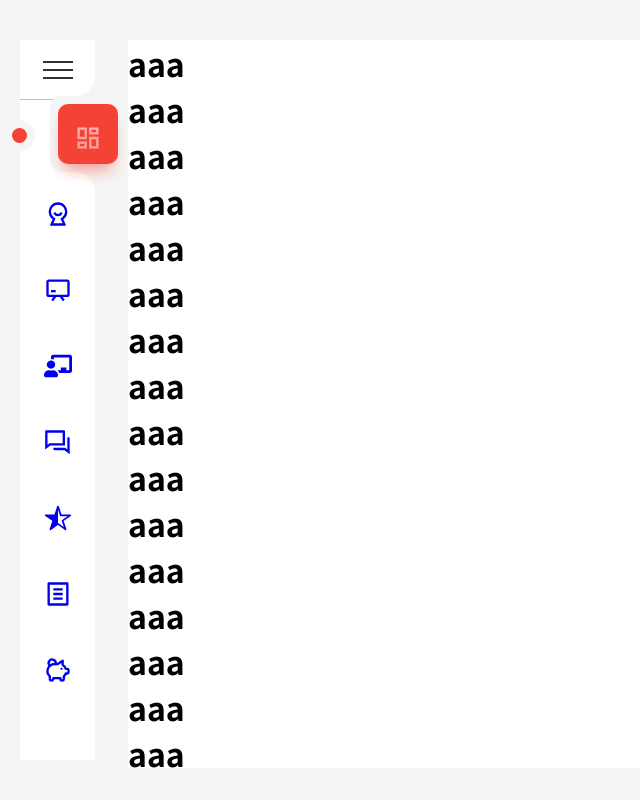
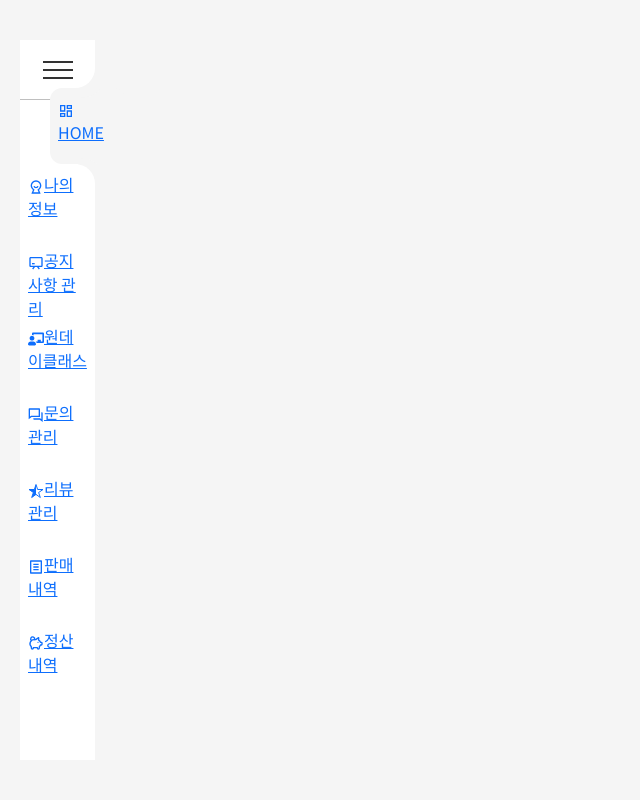
Before and after one commit to kimch321/project_admin, a React (Create React App) app: page /admin in a window 1280 px wide. Shown: the whole page, without its empty margins (0-640 px from the left). Built offline with nearby package versions, Linux system fonts and the light colour scheme.

Commit message:
sidebar bootstrap 적용 중
// 새로 고침시 초기화 되고 만다.
    const [activeLi, setActiveLi] = useState(0);

    url경로를 가져와서 해당 경로일때 active되게 하는 방법은 없을까?

```diff
--- a/src/index.js
+++ b/src/index.js
@@ -1,6 +1,6 @@
 import React from 'react';
 import ReactDOM from 'react-dom/client';
-// import 'bootstrap/dist/css/bootstrap.css';
+import 'bootstrap/dist/css/bootstrap.css';
 import reportWebVitals from './reportWebVitals';
 import "./index.css"
 import App from "./App";
--- a/src/pages/admin/Admin.jsx
+++ b/src/pages/admin/Admin.jsx
@@ -6,11 +6,10 @@ import SideNav from "./component/SideNav";
 function Admin() {
     const [sideOpen, setSideOpen] = useState('');
 
-
   return(
     <div>
       <SideNav isActive={sideOpen} setIsActive={setSideOpen}/>
-        <Outlet context={sideOpen} />
+      {/*<Outlet context={sideOpen} />*/}
     </div>
   )
 
--- a/src/pages/admin/component/SideNav.css
+++ b/src/pages/admin/component/SideNav.css
@@ -1,92 +1,92 @@
-.navigation
+.sidebar_navigation
 {
     position: fixed;
+    inset: 40px 0 40px 20px;
     width: 75px;
-    inset: 40px 0 40px 20px;
-    background: var(--color-white);
-    transition: 0.5s;
+    background: #fff;
     display: flex;
     justify-content: center;
     align-items: center;
+    transition: 0.5s;
 }
-.navigation.active
+.sidebar_navigation.sidebar_active
 {
     width: 250px;
 }
-.navigation .menuToggle
+
+.sidebar_menuToggle
 {
     position: absolute;
     top: 0;
     left: 0;
     width: 100%;
     height: 60px;
-    border-bottom: 1px solid var(--color-border);
+    padding: 0 23px;
+    border-bottom: 1px solid rgba(0,0,0,0.25);
+    display: flex;
+    justify-content: flex-start;
+    align-items: center;
     cursor: pointer;
-    display: flex;
-    align-items: center;
-    justify-content: flex-start;
-    padding: 0 23px;
 }
 
-.navigation .menuToggle::before
+.sidebar_menuToggle::before
 {
-    content:'';
+    content: '';
     position: absolute;
     width: 30px;
     height: 2px;
-    background: var(--color-hamberger);
+    background: #333;
     transform: translateY(-8px);
-    transition: 0.5s;
+    transition:0.5s
 }
-
-.navigation.active .menuToggle::before
+.sidebar_navigation.sidebar_active .sidebar_menuToggle::before
 {
-    transform: translateY(0px) rotate(45deg);
+    transform:  translateY(0px) rotate(45deg);
 }
-
-.navigation .menuToggle::after
+.sidebar_menuToggle::after
 {
-    content:'';
+    content: '';
     position: absolute;
     width: 30px;
     height: 2px;
-    background: var(--color-hamberger);
+    background: #333;
     transform: translateY(8px);
-    transition: 0.5s;
-    box-shadow: 0 -8px 0 var(--color-hamberger);
+    box-shadow: 0 -8px 0 #333;
+    transition:0.5s
 }
-.navigation.active .menuToggle::after
+.sidebar_navigation.sidebar_active .sidebar_menuToggle::after
 {
-    transform: translateY(0px) rotate(-45deg);
-    box-shadow: 0 0 0 var(--color-hamberger);
+    transform:  translateY(0px) rotate(-45deg);
+    box-shadow: 0 0 0 #333;
 }
-.navigation ul
+.sidebar_navigation ul
 {
     display: flex;
     flex-direction: column;
     width: 100%;
+    padding: 0;
 }
-.navigation ul li
+.sidebar_navigation ul li
 {
     list-style: none;
-    height: 76px;
     position: relative;
     width: 100%;
-    border-radius:12px;
+    height: 76px;
+    border-radius: 12px;
+    transition: 0.5s;
     border: 8px solid transparent;
-    transition: 0.5s;
 }
-.navigation ul li.active
+.sidebar_navigation ul li.sidebar_active
 {
     transform: translateX(30px);
     background: var(--color-umbak);
 }
-.navigation ul li::before
+.sidebar_navigation ul li::before
 {
-    content:'';
-    position:absolute;
+    content: '';
+    position: absolute;
     top: -28px;
-    right: -10px;
+    right: -9px;
     width: 20px;
     height: 20px;
     background: transparent;
@@ -96,17 +96,17 @@
     transform-origin: bottom right;
     transition: 0.5s;
 }
-.navigation ul li.active::before
+.sidebar_navigation ul li.sidebar_active::before
 {
     right: 22px;
     transform: scale(1);
 }
-.navigation ul li::after
+.sidebar_navigation ul li::after
 {
-    content:'';
-    position:absolute;
+    content: '';
+    position: absolute;
     bottom: -28px;
-    right: 10px;
+    right: -10px;
     width: 20px;
     height: 20px;
     background: transparent;
@@ -116,88 +116,8 @@
     transform-origin: top right;
     transition: 0.5s;
 }
-.navigation ul li.active::after
+.sidebar_navigation ul li.sidebar_active::after
 {
     right: 22px;
     transform: scale(1);
 }
-.navigation ul li a
-{
-    position: relative;
-    display: flex;
-    justify-content: flex-start;
-    align-items: center;
-    width: 200px;
-    text-align: center;
-    text-decoration: none;
-    z-index: 100;
-}
-.navigation ul li a .icon
-{
-    position: relative;
-    display: block;
-    min-width: 60px;
-    height: 60px;
-    border-radius: 10px;
-    background: var(--color-white);
-    font-size: 1.75em;
-    line-height: 60px;
-    border: 6px solid transparent;
-    transition: 0.5s;
-}
-.navigation ul li.active a .icon
-{
-    color: #fff;
-    background: var(--clr);
-}
-
-.navigation ul li a .icon:before
-{
-    content:'';
-    position: absolute;
-    top:12px;
-    left:0;
-    width:100%;
-    height: 100%;
-    background: var(--clr);
-    filter: blur(8px);
-    opacity: 0;
-    transition: 0.5s;
-}
-.navigation ul li.active a .icon:before
-{
-    opacity: 0.5;
-}
-.navigation ul li a .icon:after
-{
-    content:'';
-    position: absolute;
-    top: 10px;
-    left: -60px;
-    width:15px;
-    height:15px;
-    background: var(--clr);
-    border: 8px solid var(--color-umbak);
-    border-radius: 50%;
-}
-.navigation ul li a .text
-{
-    position: relative;
-    padding: 0 15px;
-    color: #333;
-    display: flex;
-    align-items: center;
-    height: 60px;
-    opacity: 0;
-    visibility: hidden;
-    transition: 0.5s;
-}
-.navigation.active ul li a .text
-{
-    visibility: visible;
-    opacity: 1;
-}
-/*.navigation ul li.active a .text*/
-/*{*/
-/*    color: var(--color-white);*/
-/*}*/
--- a/src/pages/admin/component/SideNav.jsx
+++ b/src/pages/admin/component/SideNav.jsx
@@ -13,85 +13,92 @@ export default function SideNav({isActive, setIsActive}) {
     const [activeLi, setActiveLi] = useState(0);
 
     const handleClick = () => {
-        (isActive === '') ?  setIsActive('active') : setIsActive('')
+        (isActive === '') ?  setIsActive('sidebar_active') : setIsActive('')
     };
+
+    // navigation => sidebar_navigation
+    // menuToggle => sidebar_menuToggle
+    // list => sidebar_list
+    // active => sidebar_active
+    // icon => sidebar_icon
+    // text => sidebar_text
 
     return (
     <>
-        <div className={`navigation ${isActive}`}>
-      <div className={`menuToggle`} onClick={handleClick}>
+    <div className={`sidebar_navigation ${isActive}`}>
+      <div className={`sidebar_menuToggle`} onClick={handleClick}>
       </div>
         <ul>
-            <li className={`list ${activeLi === 0 ? 'active' : ''}`}
+            <li className={`sidebar_list ${activeLi === 0 ? 'sidebar_active' : ''}`}
                 onClick={() => setActiveLi(0)}>
                 <Link to="/admin">
-                    <span className={`icon`} style={{'--clr': '#f44336'}}>
+                    <span className={`sidebar_icon`} style={{'--clr': '#f44336'}}>
                         <MdOutlineDashboard />
                     </span>
-                    <span className={`text`}>HOME</span>
+                    <span className={`sidebar_text`}>HOME</span>
                 </Link>
             </li>
-            <li className={`list ${activeLi === 1 ? 'active' : ''}`}
+            <li className={`sidebar_list ${activeLi === 1 ? 'sidebar_active' : ''}`}
                 onClick={() => setActiveLi(1)}>
                 <Link to="/admin/myinfo">
-                    <span className={`icon`} style={{'--clr': '#ffa117'}}>
+                    <span className={`sidebar_icon`} style={{'--clr': '#ffa117'}}>
                         <RiUser5Line />
                     </span>
-                    <span className={`text`}>나의 정보</span>
+                    <span className={`sidebar_text`}>나의 정보</span>
                 </Link>
             </li>
-            <li className={`list ${activeLi === 2 ? 'active' : ''}`}
+            <li className={`sidebar_list ${activeLi === 2 ? 'sidebar_active' : ''}`}
                 onClick={() => setActiveLi(2)}>
                 <Link to="#">
-                    <span className={`icon`} style={{'--clr': '#0fc70f'}}>
+                    <span className={`sidebar_icon`} style={{'--clr': '#0fc70f'}}>
                         <BiChalkboard />
                     </span>
-                    <span className={`text`}>공지사항 관리</span>
+                    <span className={`sidebar_text`}>공지사항 관리</span>
                 </Link>
             </li>
-            <li className={`list ${activeLi === 3 ? 'active' : ''}`}
+            <li className={`sidebar_list ${activeLi === 3 ? 'sidebar_active' : ''}`}
                 onClick={() => setActiveLi(3)}>
                 <Link to="#">
-                    <span className={`icon`} style={{'--clr': '#2196f3'}}>
+                    <span className={`sidebar_icon`} style={{'--clr': '#2196f3'}}>
                         <FaChalkboardTeacher />
                     </span>
-                    <span className={`text`}>원데이클래스</span>
+                    <span className={`sidebar_text`}>원데이클래스</span>
                 </Link>
             </li>
-            <li className={`list ${activeLi === 4 ? 'active' : ''}`}
+            <li className={`sidebar_list ${activeLi === 4 ? 'sidebar_active' : ''}`}
                 onClick={() => setActiveLi(4)}>
                 <Link to="#">
-                    <span className={`icon`} style={{'--clr': '#7986cb'}}>
+                    <span className={`sidebar_icon`} style={{'--clr': '#7986cb'}}>
                        <RiQuestionAnswerLine />
                     </span>
-                    <span className={`text`}>문의 관리</span>
+                    <span className={`sidebar_text`}>문의 관리</span>
                 </Link>
             </li>
-            <li className={`list ${activeLi === 5 ? 'active' : ''}`}
+            <li className={`sidebar_list ${activeLi === 5 ? 'sidebar_active' : ''}`}
                 onClick={() => setActiveLi(5)}>
                 <Link to="#">
-                    <span className={`icon`} style={{'--clr': '#b145e9'}}>
+                    <span className={`sidebar_icon`} style={{'--clr': '#b145e9'}}>
                         <IoStarHalf />
                     </span>
-                    <span className={`text`}>리뷰 관리</span>
+                    <span className={`sidebar_text`}>리뷰 관리</span>
                 </Link>
             </li>
-            <li className={`list ${activeLi === 6 ? 'active' : ''}`}
+            <li className={`sidebar_list ${activeLi === 6 ? 'sidebar_active' : ''}`}
                 onClick={() => setActiveLi(6)}>
                 <Link to="#">
-                    <span className={`icon`} style={{'--clr': '#c5e1a5'}}>
+                    <span className={`sidebar_icon`} style={{'--clr': '#c5e1a5'}}>
                         <RiFileListLine />
                     </span>
-                    <span className={`text`}>판매 내역</span>
+                    <span className={`sidebar_text`}>판매 내역</span>
                 </Link>
             </li>
-            <li className={`list ${activeLi === 7 ? 'active' : ''}`}
+            <li className={`sidebar_list ${activeLi === 7 ? 'sidebar_active' : ''}`}
                 onClick={() => setActiveLi(7)}>
                 <Link to="#">
-                    <span className={`icon`} style={{'--clr': '#e57373'}}>
+                    <span className={`sidebar_icon`} style={{'--clr': '#e57373'}}>
                         <TbPigMoney />
                     </span>
-                    <span className={`text`}>정산 내역</span>
+                    <span className={`sidebar_text`}>정산 내역</span>
                 </Link>
             </li>
         </ul>
--- a/src/pages/admin/pages/Home.jsx
+++ b/src/pages/admin/pages/Home.jsx
@@ -7,37 +7,7 @@ export default function Home() {
 
   return (
     <div className={`main ${isActive}`}>
-    <h1>aaa</h1>
-    <h1>aaa</h1>
-    <h1>aaa</h1>
-    <h1>aaa</h1>
-    <h1>aaa</h1>
-    <h1>aaa</h1>
-    <h1>aaa</h1>
-    <h1>aaa</h1>
-    <h1>aaa</h1>
-    <h1>aaa</h1>
-    <h1>aaa</h1>
-    <h1>aaa</h1>
-    <h1>aaa</h1>
-    <h1>aaa</h1>
-    <h1>aaa</h1>
-    <h1>aaa</h1>
-    <h1>aaa</h1>
-    <h1>aaa</h1>
-    <h1>aaa</h1>
-    <h1>aaa</h1>
-    <h1>aaa</h1>
-    <h1>aaa</h1>
-    <h1>aaa</h1>
-    <h1>aaa</h1>
-    <h1>aaa</h1>
-    <h1>aaa</h1>
-    <h1>aaa</h1>
-    <h1>aaa</h1>
-    <h1>aaa</h1>
-    <h1>aaa</h1>
-    <h1>aaa</h1>
+
     </div>
   );
 }
```
